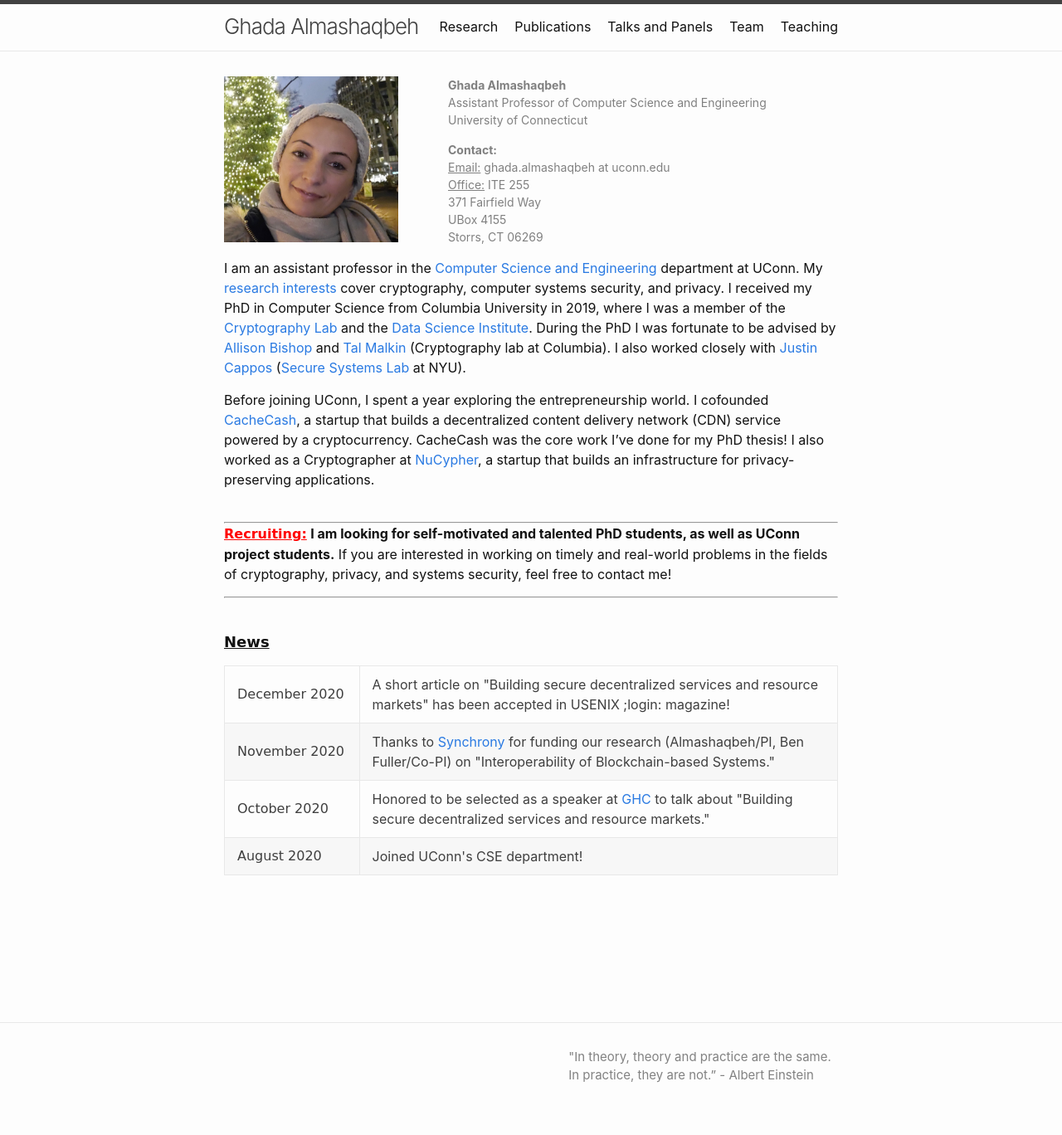
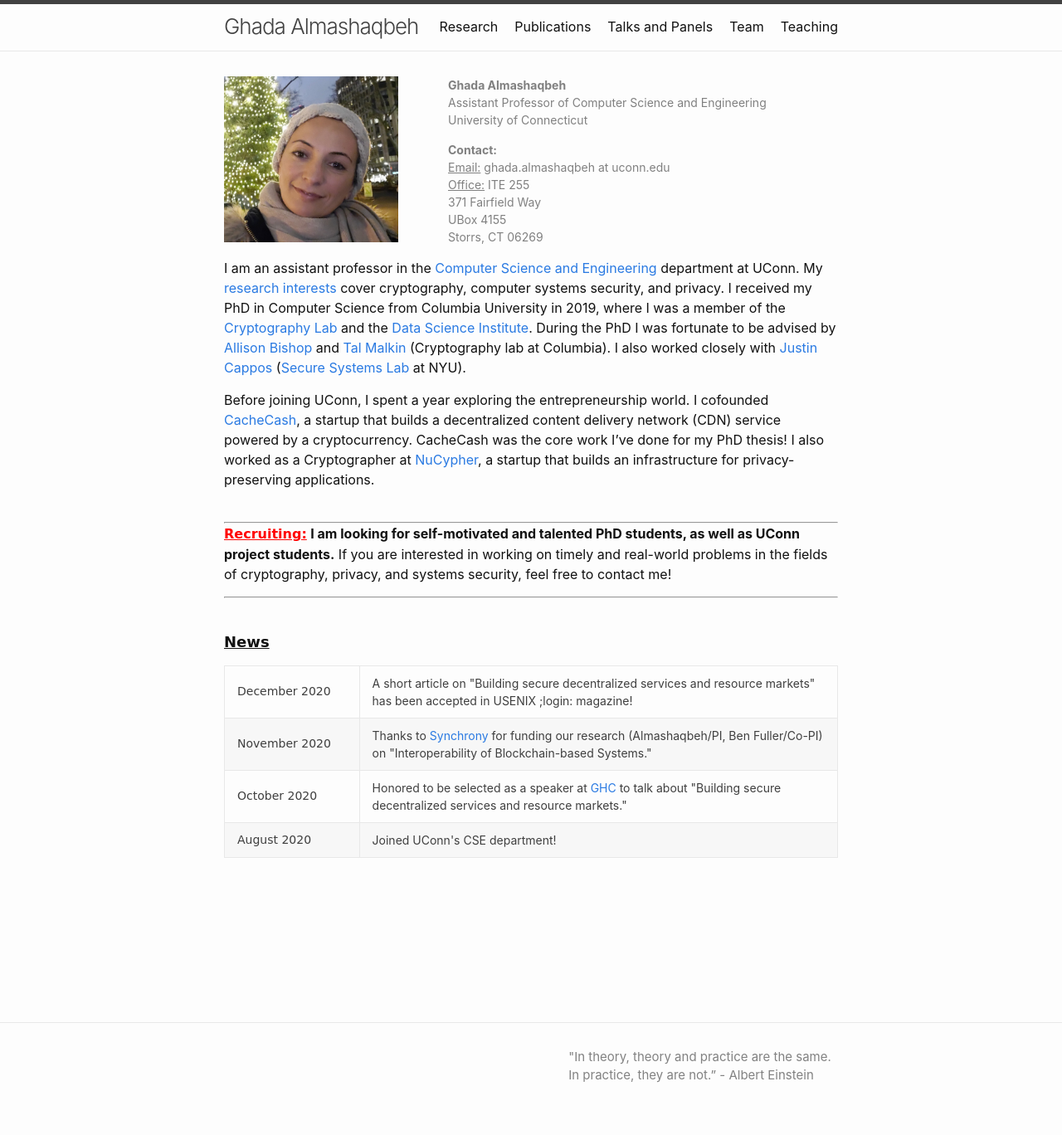
Before and after one commit to GhadaAlmashaqbeh/GhadaAlmashaqbeh.github.io, a Jekyll site: the page built from index.md, in a window 1280 px wide. Shown: the whole page at 83% size. Built offline with Jekyll 4.4.1, drawn with Linux system fonts in a browser that asks for light colours.

Commit message:
change font size

```diff
--- a/index.md
+++ b/index.md
@@ -33,7 +33,7 @@ Before joining UConn, I spent a year exploring the entrepreneurship world. I cof
 
 **<span style="font-family: 'Comic Sans MS'; font-size: 18px"><u>News</u></span>**
 
-<div style="height:400px; overflow:auto;">
+<div style="height:400px; overflow:auto; ; font-size: 14px">
   <table style = "width: 100%">
     <tr>
       <td style="width: 22%;font-family: 'Comic Sans MS';">December 2020</td>
```
